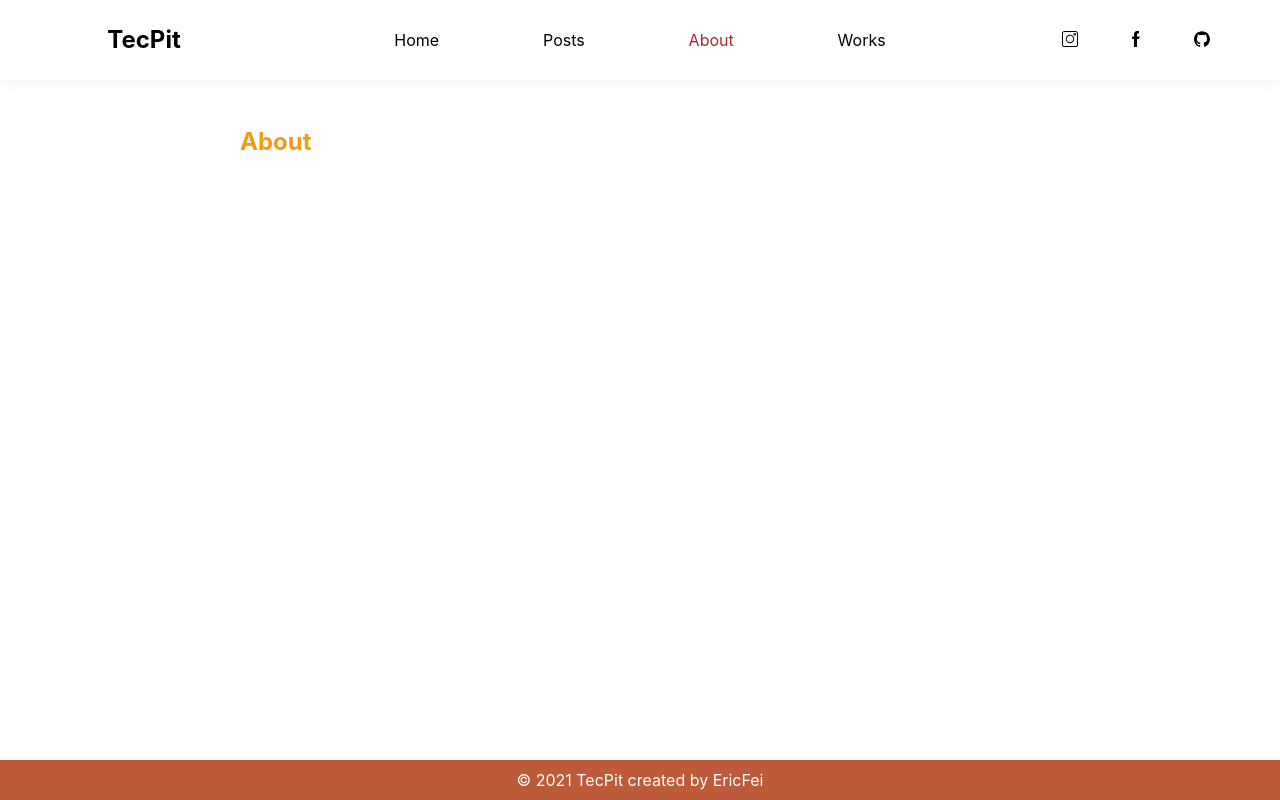
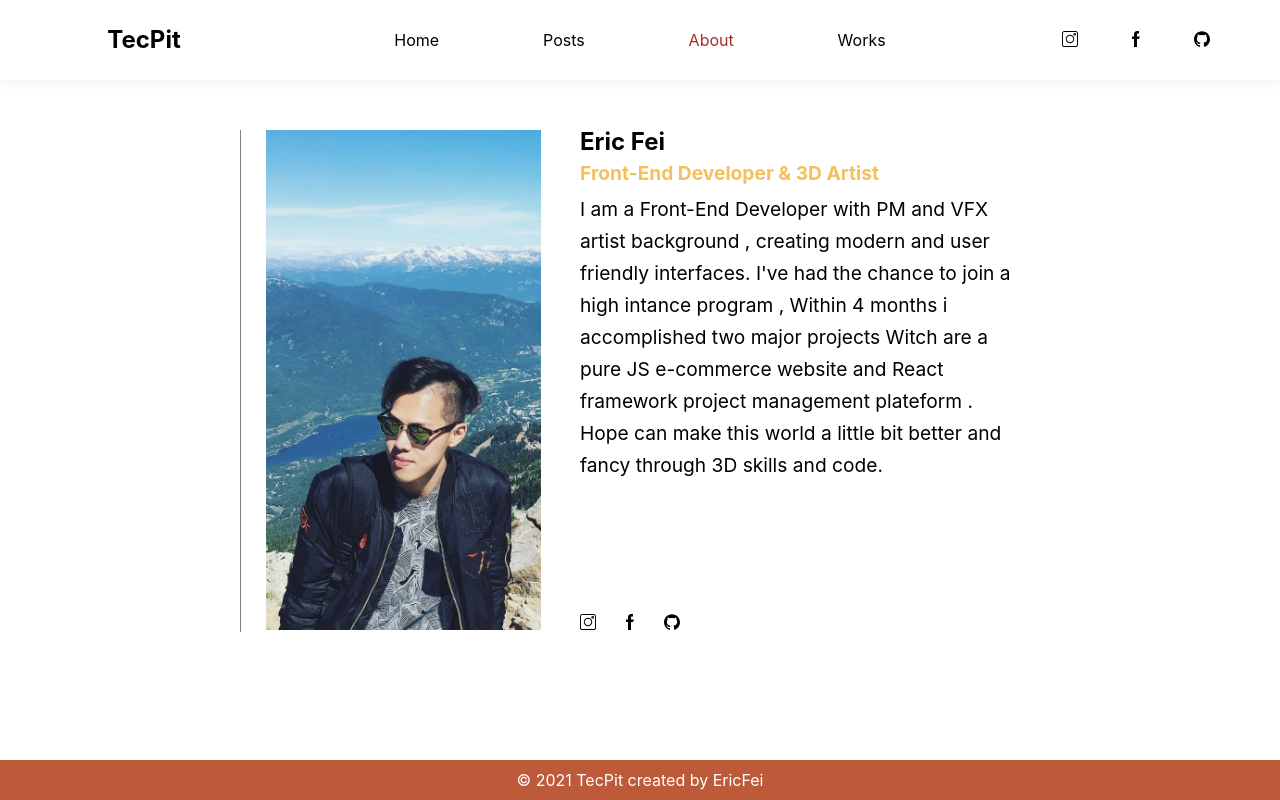
Before and after one commit to ericfei0521/EricFei_Blog, a Next.js app: page /about in a window 1280 px wide. Built offline with nearby package versions, Linux system fonts and the light colour scheme.

Commit message:
feature: finish about desktop layout

```diff
--- a/next.config.js
+++ b/next.config.js
@@ -1,7 +1,6 @@
 const withMDX = require('@next/mdx')({
     extension: /\.mdx?$/,
-
-})
+});
 module.exports = withMDX({
-    pageExtensions: ['js', 'jsx', 'ts', 'tsx', 'md', 'mdx']
-})
+    pageExtensions: ['js', 'jsx', 'ts', 'tsx', 'md'],
+});
--- a/package.json
+++ b/package.json
@@ -6,9 +6,6 @@
         "start": "next start"
     },
     "dependencies": {
-    "@mdx-js/loader": "^1.6.22",
-    "@mdx-js/react": "^1.6.22",
-    "@next/mdx": "^10.2.0",
         "firebase": "^8.4.3",
         "next": "^10.1.3",
         "react": "^17.0.2",
--- a/src/component/Layout.tsx
+++ b/src/component/Layout.tsx
@@ -26,8 +26,7 @@ const Layout = ({ children, title }: Iprops) => {
                 </nav>
                 <div className={style.nav}>
                     <a href="https://www.instagram.com/eric_fei_01/">
-                        {/* <Image priority src="/images/instagram.svg" height={16} width={16} /> */}
-                        <img src="/images/instagram.svg" height={16} width={16} />
+                        <Image priority src="/images/instagram.svg" height={16} width={16} />
                     </a>
                     <a href="https://www.facebook.com/fei.eric.3/">
                         <Image priority src="/images/facebook.svg" height={16} width={16} />
--- a/src/pages/about.tsx
+++ b/src/pages/about.tsx
@@ -1,10 +1,36 @@
 import React from 'react';
-import Layout from '../component/Layout';
+import style from '../../styles/about.module.scss';
+import Image from 'next/image';
 const About = () => {
     return (
-        <div>
-            <h2>About</h2>
-        </div>
+        <>
+            <div className={style.profile}>
+                <div className={style.image}>
+                    <img src="/images/profile.jpeg" alt="" />
+                </div>
+                <div className={style.intro}>
+                    <h2>Eric Fei</h2>
+                    <h3>Front-End Developer & 3D Artist</h3>
+                    <p>
+                        I am a Front-End Developer with PM and VFX artist background , creating modern and user friendly
+                        interfaces. I've had the chance to join a high intance program , Within 4 months i accomplished
+                        two major projects Witch are a pure JS e-commerce website and React framework project management
+                        plateform . Hope can make this world a little bit better and fancy through 3D skills and code.
+                    </p>
+                    <div className={style.contact}>
+                        <a href="https://www.instagram.com/eric_fei_01/">
+                            <Image priority src="/images/instagram.svg" height={16} width={16} />
+                        </a>
+                        <a href="https://www.facebook.com/fei.eric.3/">
+                            <Image priority src="/images/facebook.svg" height={16} width={16} />
+                        </a>
+                        <a href="https://github.com/ericfei0521">
+                            <Image priority src="/images/github.svg" height={16} width={16} />
+                        </a>
+                    </div>
+                </div>
+            </div>
+        </>
     );
 };
 
--- /dev/null
+++ b/src/pages/posts/[id].tsx
@@ -0,0 +1,6 @@
+import React from 'react';
+
+const PostDetail = () => {
+    return <div></div>;
+};
+export default PostDetail;
--- /dev/null
+++ b/styles/about.module.scss
@@ -0,0 +1,31 @@
+.profile {
+    display: grid;
+    grid-template-columns: 40% 60%;
+    .image {
+        width: 300px;
+        border-left: 1px solid gray;
+        overflow: hidden;
+        img {
+            width: 500px;
+            transform: translate(25px);
+            filter: contrast(90%) grayscale(20%);
+        }
+    }
+    .intro {
+        padding: 0 20px;
+        z-index: 100;
+        height: 100%;
+        position: relative;
+        p {
+            font-size: 1.2rem;
+            line-height: 2rem;
+        }
+        .contact {
+            width: 100px;
+            display: flex;
+            justify-content: space-between;
+            position: absolute;
+            bottom: 0;
+        }
+    }
+}
--- a/styles/header.module.scss
+++ b/styles/header.module.scss
@@ -1,3 +1,4 @@
+@import 'variables.scss';
 .header {
     width: 100vw;
     box-sizing: border-box;
@@ -25,11 +26,19 @@
     h2 {
         font-size: 1.5rem;
         font-weight: 700;
-        color: #f39c12;
+        margin-bottom: 10px;
+    }
+    h3 {
+        font-size: 1.2rem;
+        font-weight: 700;
+        color: $subtitle;
         margin-bottom: 10px;
     }
     p {
         margin-bottom: 10px;
+    }
+    img {
+        width: 100%;
     }
 }
 .footer {
--- a/styles/variables.scss
+++ b/styles/variables.scss
@@ -2,3 +2,9 @@
     font-size: 1.5rem;
     font-weight: bolder;
 }
+
+@mixin nav {
+    display: flex;
+}
+
+$subtitle: rgb(245, 192, 92);
--- a/tsconfig.json
+++ b/tsconfig.json
@@ -14,6 +14,6 @@
         "isolatedModules": true,
         "jsx": "preserve"
     },
-    "include": ["next-env.d.ts", "**/*.ts", "**/*.tsx"],
+    "include": ["next-env.d.ts", "**/*.ts", "**/*.tsx", "src/pages/posts/[id].tsx", "src/pages/posts/[id].tsx"],
     "exclude": ["node_modules"]
 }
```
Also changed, not shown: src/pages/_app.tsx (renamed from src/pages/_app.jsx, +5 -2 lines), src/pages/posts/[id].mdx (deleted, +0 -11 lines), next-env.d.ts, public/images/profile.jpeg (added). Lines whose indentation alone changed are shown as unchanged.
